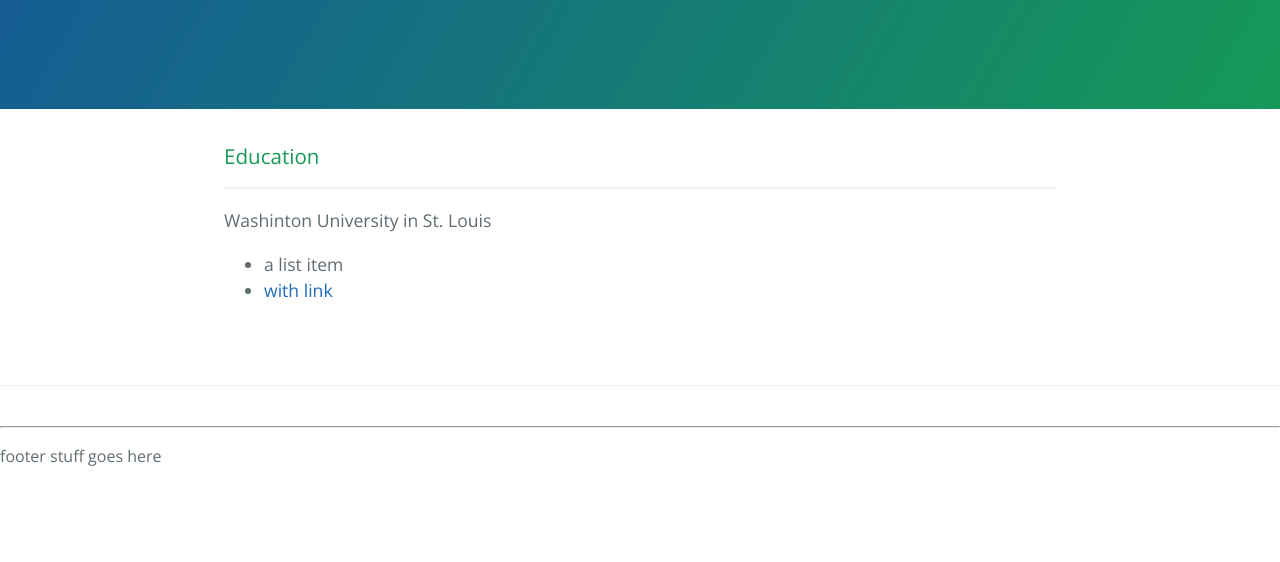
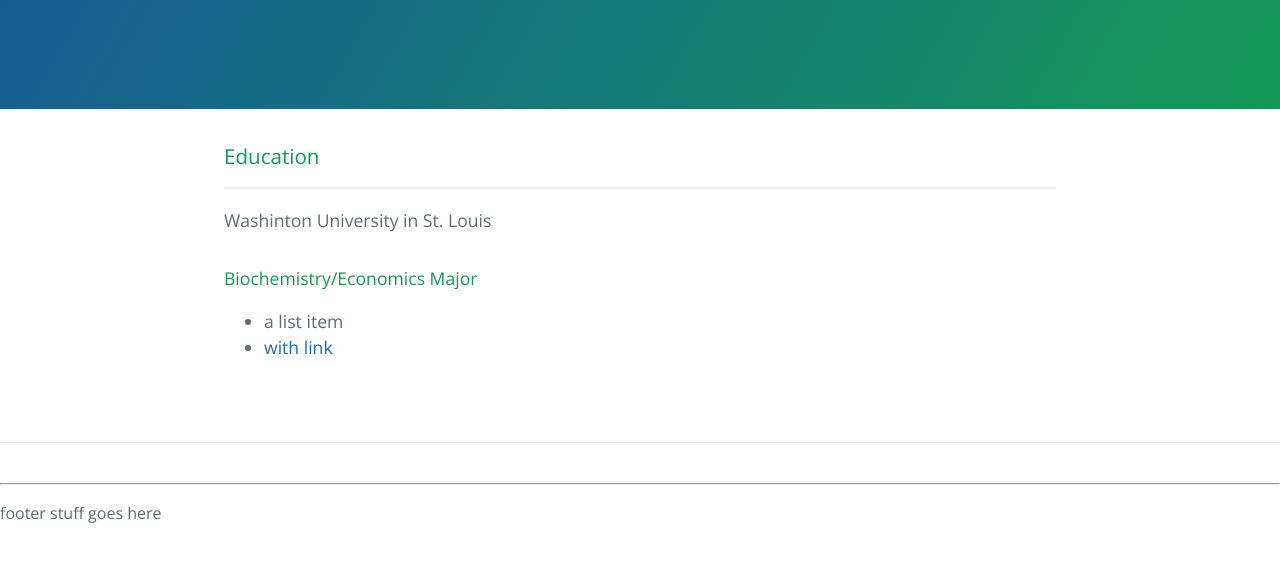
Before and after one commit to asenmajumdar/BioPage, a plain HTML site: page index.html in a window 1280 px wide. Shown: the part 208-770 px from the top of the page. Drawn offline with nearby package versions, Linux system fonts and the light colour scheme.

Commit message:
Update index.html

```diff
--- a/index.html
+++ b/index.html
@@ -20,6 +20,7 @@
         <h3>Education</h3>
         <hr>
         <p>Washinton University in St. Louis</p>
+        <h4>Biochemistry/Economics Major </h4>
         <ul>
           <li>a list item</li>
           <li>
```
